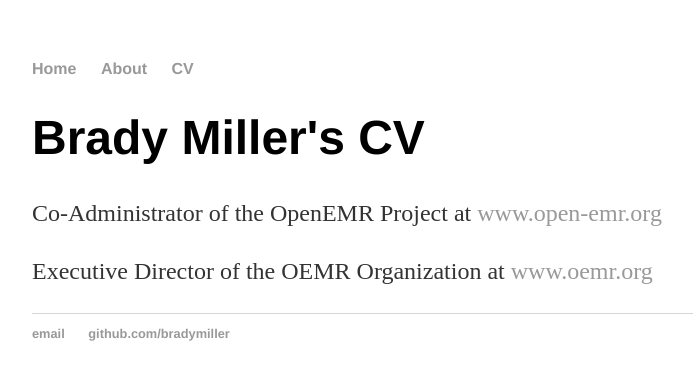
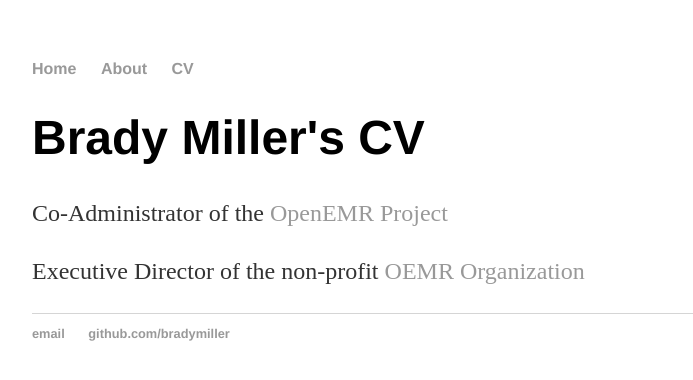
Before and after one commit to bradymiller/bradymiller.github.io, a Jekyll site: the page built from cv/index.html, in a window 1280 px wide. Shown: the top 380 px of the page, without its empty margins (160-853 px from the left). Built offline with Jekyll 4.4.1, drawn with Linux system fonts in a browser that asks for light colours.

Commit message:
finishing touches

```diff
--- a/about/index.html
+++ b/about/index.html
@@ -2,7 +2,7 @@
 layout: default
 title: Brady Miller
 ---
-<div class="blurb">
+<div>
   <h1>About Brady Miller</h1>
-  <p>Open source advocate and volunteer on the OpenEMR project at <a href="http://www.open-emr.org">www.open-emr.org</a>.</p>
+  <p>Open source advocate and volunteer on the <a href="http://www.open-emr.org">OpenEMR project</a>.</p>
 </div>
--- a/cv/index.html
+++ b/cv/index.html
@@ -2,8 +2,8 @@
 layout: default
 title: Brady Miller
 ---
-<div class="blurb">
+<div>
   <h1>Brady Miller's CV</h1>
-  <p>Co-Administrator of the OpenEMR Project at <a href="http://www.open-emr.org">www.open-emr.org</a></p>
-  <p>Executive Director of the OEMR Organization at <a href="http://www.oemr.org">www.oemr.org</a></p>
+  <p>Co-Administrator of the <a href="http://www.open-emr.org">OpenEMR Project</a></p>
+  <p>Executive Director of the non-profit <a href="http://www.oemr.org">OEMR Organization</a></p>
 </div>
--- a/index.html
+++ b/index.html
@@ -2,7 +2,7 @@
 layout: default
 title: Brady Miller
 ---
-<div class="blurb">
+<div>
   <h1>Brady Miller's website</h1>
-  <p>Succinct website of Brady Miller.<p>
+  <p>Succinct website of Brady Miller.</p>
 </div>
```
